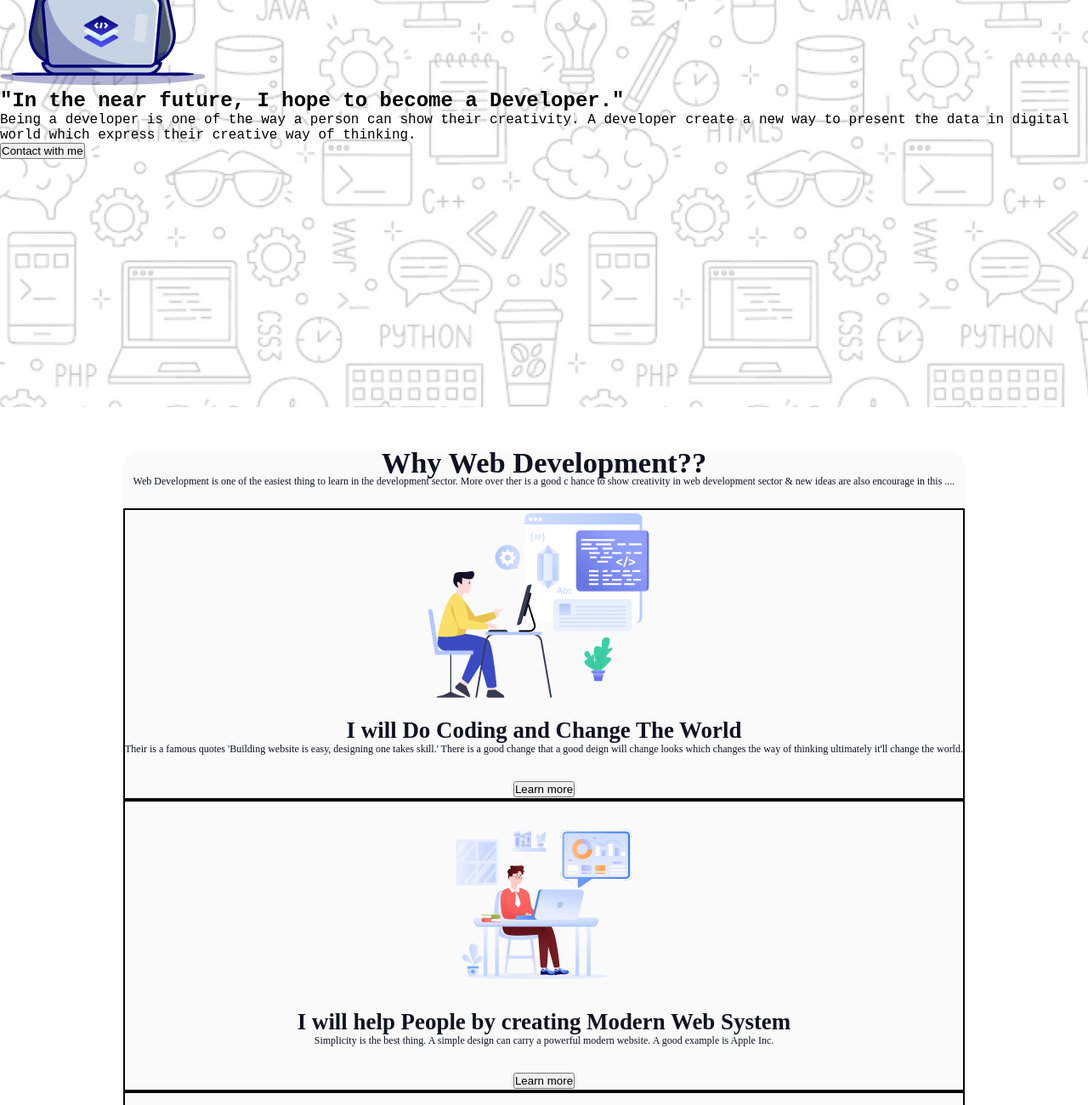
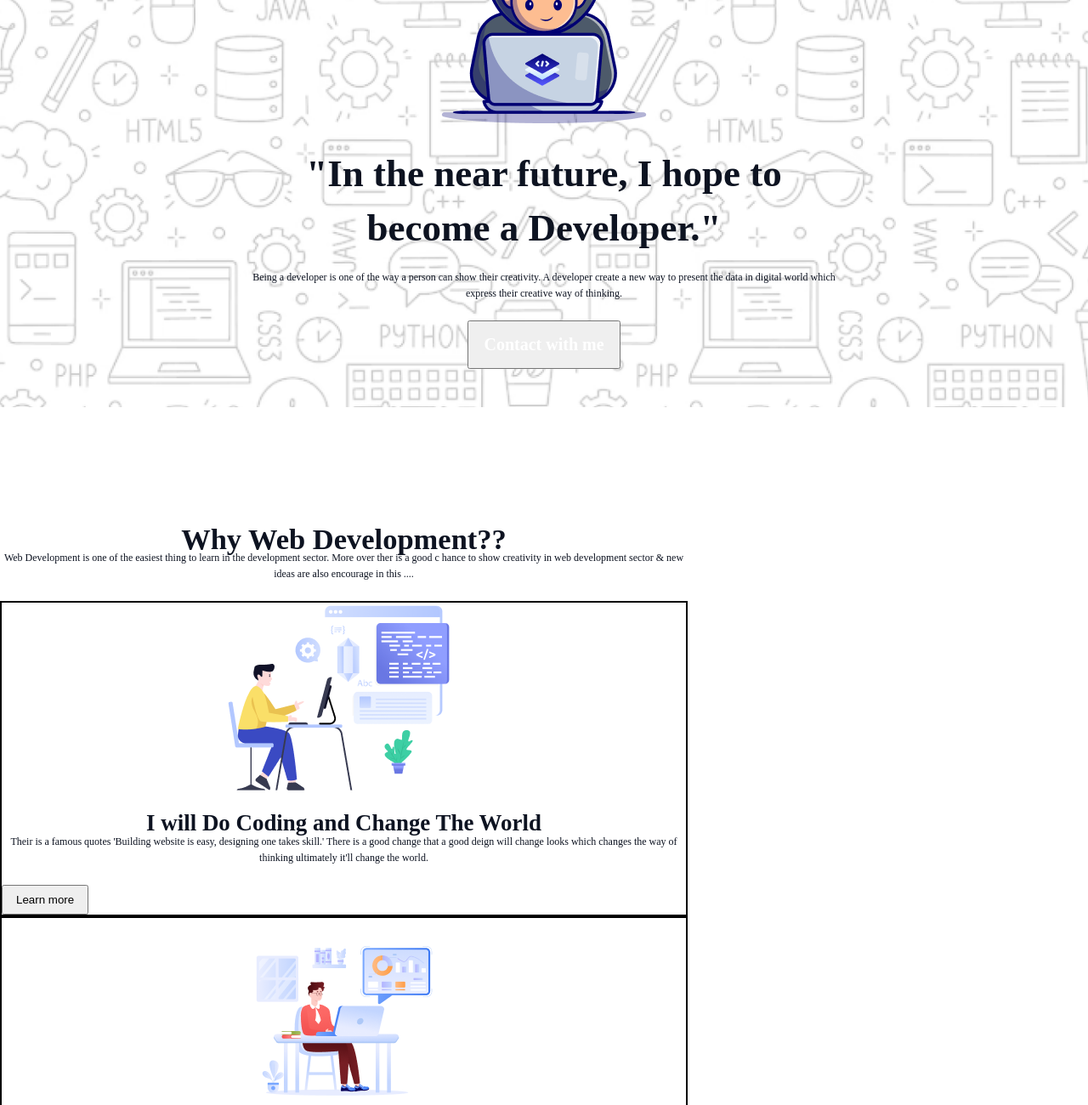
Before and after one commit to Mohammed-Masum-Billah/Assignment-1, a plain HTML site: page index.html in a window 1280 px wide. Shown: the part 140-1440 px from the top of the page at 85% size. Drawn offline with Linux system fonts and the light colour scheme; a web font is replaced by a local one.

Commit message:
Fixing problems & Continue

```diff
--- a/Style/style.css
+++ b/Style/style.css
@@ -19,25 +19,23 @@ body{
     background-image: url(../assets/Hero-bg.png);
     background-size: cover;
     background-position: center;
-    /* display: flex;
+    display: flex;
     justify-content: center;
-    align-items: center; */
+    align-items: center;
     margin-bottom: 52px;
 }
 
 #hero .hero-conteiner{
     width: 708px;
-    margin-left: 267px;
-    margin-right: 267px;
-    margin-bottom: 242px;
+    text-align: center;
 }
 
-#hero .hero-contener .coder-img{
+#hero .hero-conteiner .coder-img{
     display: block;
     margin-bottom: 22px;
 }
 
-#hero .hero-contener .title{
+#hero .hero-conteiner .title{
     color: rgb(13, 19, 33);
     font-family: Azeret Mono;
     font-size: 45px;
@@ -48,7 +46,7 @@ body{
     margin: 17px;
 }
 
-#hero .hero-contener .description{
+#hero .hero-conteiner .description{
     color: rgb(13, 19, 33);
     font-family: Azeret Mono;
     font-size: 12px;
@@ -59,11 +57,11 @@ body{
     margin-bottom: 22px;
 }
 
-#hero .hero-contener .btn1-container{
+#hero .hero-conteiner .btn1-container{
     text-align: center;
 }
 
-#hero .hero-contener .btn1{
+#hero .hero-conteiner .btn1{
     padding: 15px 17px 15px 17px;
     color: rgb(255, 255, 255);
     font-family: Azeret Mono;
@@ -75,11 +73,14 @@ body{
 }
 
 #Why{
+    border-radius: 16px;
+    background: rgba(13, 19, 33, 0.02);
     background-color: #fff;
-    /* width: 809px;
+    width: 809px;
     height: 1325px;
     left: 105px;
-    right: 108px; */
+    right: 108px;
+    padding: ;
     display: flex;
     flex-direction: column;
     justify-content: center;
@@ -88,8 +89,8 @@ body{
 }
 
 #Why .contain{
-    border-radius: 16px;
-    background: rgba(13, 19, 33, 0.02);
+    /* border-radius: 16px;
+    background: rgba(13, 19, 33, 0.02); */
     color: rgb(13, 19, 33);
     font-family: Azeret Mono;
     font-size: 23px;
@@ -97,7 +98,7 @@ body{
     line-height: 26px;
     letter-spacing: 0%;
     text-align: center;
-    margin-top: ;
+    margin-top: 16px;
 }
 
 #Why .contain .description{
@@ -119,3 +120,11 @@ body{
     align-items: center;
     padding: 0px;
 }
+
+#Why .btn{
+    display: flex;
+    flex-direction: row;
+    justify-content: center;
+    align-items: center;
+    padding: 8px 15px 8px 15px;
+}
--- a/index.html
+++ b/index.html
@@ -9,7 +9,7 @@
 </head>
 <body>
     <Section id="hero">
-        <div class="hero-coteiner">
+        <div class="hero-conteiner">
             <div class="coder-img">
                 <img src="assets/Group.png" alt="A person code in Laptop">
             </div>
@@ -44,7 +44,7 @@
                 <h3>I will help People by creating Modern Web System</h3>
                 <p class="description">Simplicity is the best thing. A simple design can carry a powerful modern website. A good example is Apple Inc. </p>
                 <div>
-                    <button>Learn more</button>
+                    <button class="btn">Learn more</button>
                 </div>
             </div>
             <div class="container container3">
@@ -54,10 +54,13 @@
                 <h3>I will Do Coding and Change The World</h3>
                 <p class="description">Learning how to code & polishing the design skill will change the view which will change the world someday.</p>
                 <div>
-                <button>Learn more</button>
-            </div>
+                    <button class="btn">Learn more</button>
+                </div>
             </div>
         </div>
     </section>
+    <section>
+
+    </section>
 </body>
 </html>
```
